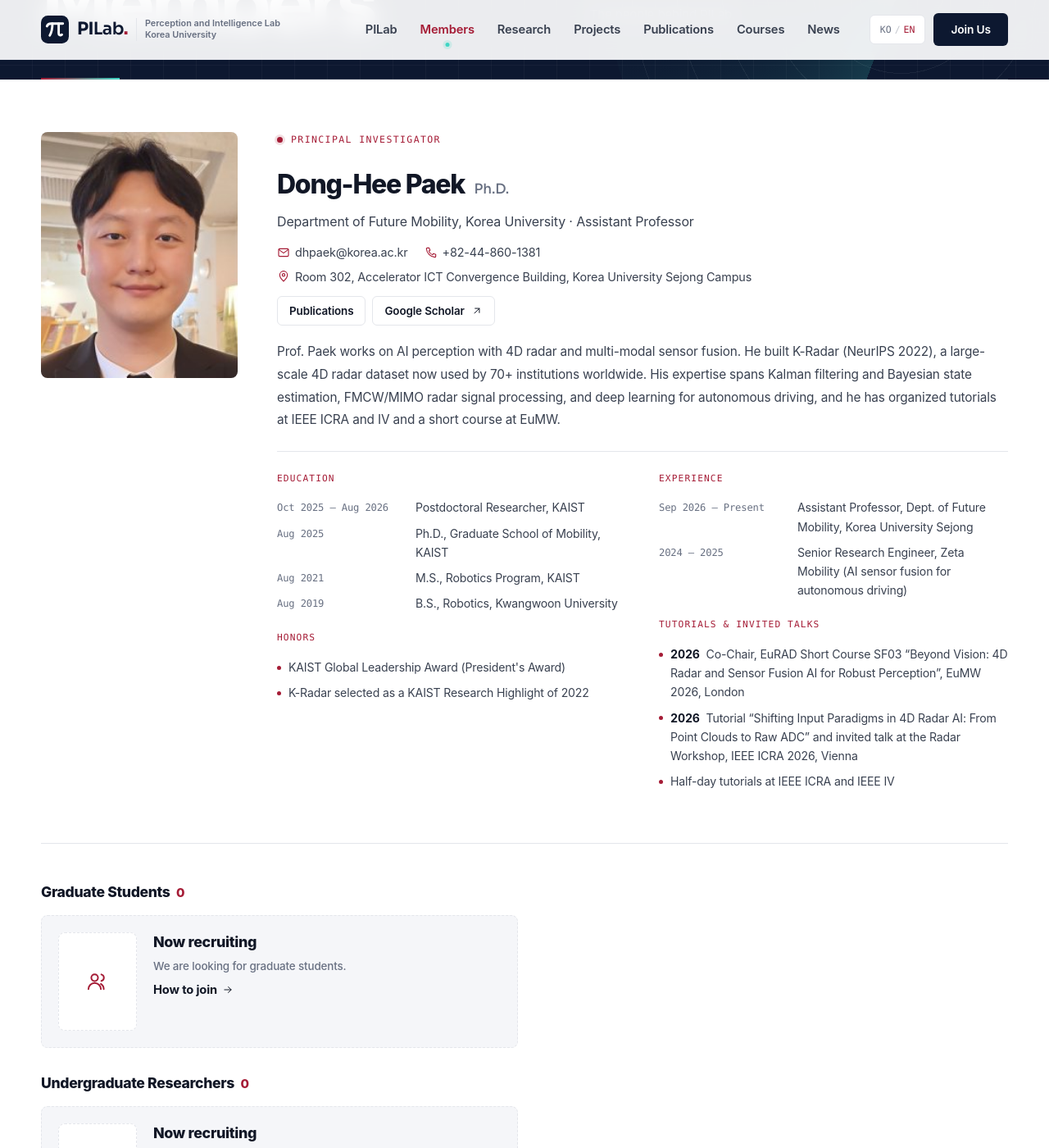
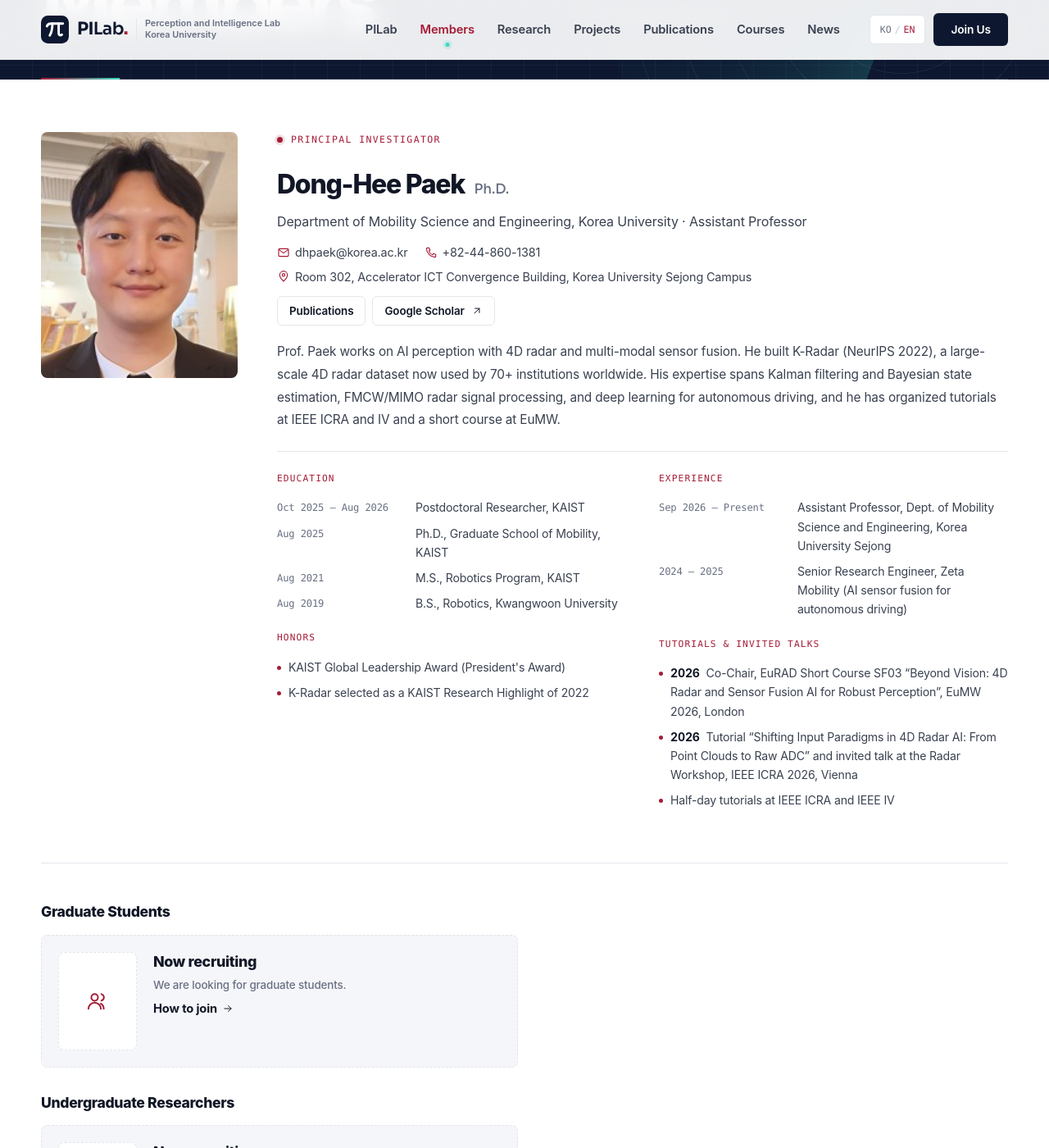
Before and after one commit to dh-paek/pilab, a Jekyll site: the page built from members.html, in a window 1280 px wide and 1400 px high, scrolled down 193 px. Shown: the whole window at 82% size. Built offline with Jekyll 4.4.1, drawn with Linux system fonts in a browser that asks for light colours; some web fonts are replaced.

Commit message:
Use official English department name; hide member counts
Co-Authored-By: Claude Opus 5.5 <noreply@anthropic.com>
Claude-Session: https://claude.ai/code/session_01866X6wmYg1pRh7yHirmmvy

```diff
--- a/_config.yml
+++ b/_config.yml
@@ -6,7 +6,7 @@
 title: "PILab"
 lang: ko_KR
 description: >-
-  Perception and Intelligence Lab (PILab), Department of Future Mobility,
+  Perception and Intelligence Lab (PILab), Department of Mobility Science and Engineering,
   Korea University Sejong Campus. 4D radar AI, multi-modal sensor fusion,
   and robust perception for autonomous mobility.
 
@@ -29,7 +29,7 @@ lab:
     en: "Perception and Intelligence Lab"
     ko: "인지지능연구실"
   affiliation:
-    en: "Department of Future Mobility, Korea University Sejong"
+    en: "Department of Mobility Science and Engineering, Korea University Sejong"
     ko: "고려대학교 세종캠퍼스 미래모빌리티학과"
   tagline_top: ""       # 메인 히어로 제목 위 작은 문구 (비우면 숨김)
   hero_title:
--- a/_data/members.yml
+++ b/_data/members.yml
@@ -3,6 +3,8 @@
 #  사진은 assets/img/members/ 에 넣고 photo 경로를 적으세요 (정사각형 권장, 600×750 등).
 #  photo가 비어 있으면 이니셜 아바타가 자동으로 표시됩니다.
 # =====================================================================
+
+show_counts: false   # 그룹 제목 옆 인원 수 표시 (학생이 많아지면 true로)
 
 pi:
   name: { ko: "백동희", en: "Dong-Hee Paek" }
@@ -10,7 +12,7 @@ pi:
   role: { ko: "조교수", en: "Assistant Professor" }
   affiliation:
     ko: "고려대학교 미래모빌리티학과"
-    en: "Department of Future Mobility, Korea University"
+    en: "Department of Mobility Science and Engineering, Korea University"
   photo: "/assets/img/members/dong-hee-paek.jpg"
   email: "dhpaek@korea.ac.kr"
   bio:
@@ -37,7 +39,7 @@ pi:
     - period: "2026.09 – 현재"
       period_en: "Sep 2026 – Present"
       ko: "고려대학교 세종캠퍼스 미래모빌리티학과 조교수"
-      en: "Assistant Professor, Dept. of Future Mobility, Korea University Sejong"
+      en: "Assistant Professor, Dept. of Mobility Science and Engineering, Korea University Sejong"
     - period: "2024 – 2025"
       ko: "제타모빌리티 Senior Research Engineer (자율주행 센서퓨전 AI)"
       en: "Senior Research Engineer, Zeta Mobility (AI sensor fusion for autonomous driving)"
--- a/_includes/footer.html
+++ b/_includes/footer.html
@@ -18,7 +18,7 @@
         {%- if site.links.google_scholar != "" %}<li><a href="{{ site.links.google_scholar }}" target="_blank" rel="noopener">Google Scholar</a></li>{% endif %}
         {%- if site.links.github != "" %}<li><a href="{{ site.links.github }}" target="_blank" rel="noopener">GitHub</a></li>{% endif %}
         {%- if site.links.orcid != "" %}<li><a href="{{ site.links.orcid }}" target="_blank" rel="noopener">ORCID</a></li>{% endif %}
-        {%- if site.links.department != "" %}<li><a href="{{ site.links.department }}" target="_blank" rel="noopener">{% include t.html ko="미래모빌리티학과" en="Dept. of Future Mobility" %}</a></li>{% endif %}
+        {%- if site.links.department != "" %}<li><a href="{{ site.links.department }}" target="_blank" rel="noopener">{% include t.html ko="미래모빌리티학과" en="Dept. of Mobility Science and Engineering" %}</a></li>{% endif %}
         <li><a href="{{ site.links.university }}" target="_blank" rel="noopener">{% include t.html ko="고려대학교 세종캠퍼스" en="Korea University Sejong" %}</a></li>
       </ul>
     </div>
--- a/members.html
+++ b/members.html
@@ -67,7 +67,7 @@ hero:
     <!-- ===== Students ===== -->
     <div class="member-groups">
       {%- for g in site.data.members.groups %}
-      <h3 class="group-title">{% include t.html v=g.title %} <small>{{ g.members.size }}</small></h3>
+      <h3 class="group-title">{% include t.html v=g.title %}{% if site.data.members.show_counts %} <small>{{ g.members.size }}</small>{% endif %}</h3>
       <div class="member-grid">
         {%- for m in g.members %}
         <article class="member">
@@ -99,7 +99,7 @@ hero:
 
     {%- if n_alu > 0 %}
     <div class="member-alumni">
-      <h3 class="group-title">{% include t.html ko="졸업생" en="Alumni" %} <small>{{ n_alu }}</small></h3>
+      <h3 class="group-title">{% include t.html ko="졸업생" en="Alumni" %}{% if site.data.members.show_counts %} <small>{{ n_alu }}</small>{% endif %}</h3>
       <ul class="alumni-list">
         {%- for m in site.data.members.alumni %}
         <li><b>{% include t.html v=m.name %}</b><span>{% include t.html v=m.degree %}</span><span>{% include t.html v=m.now %}</span></li>
```
